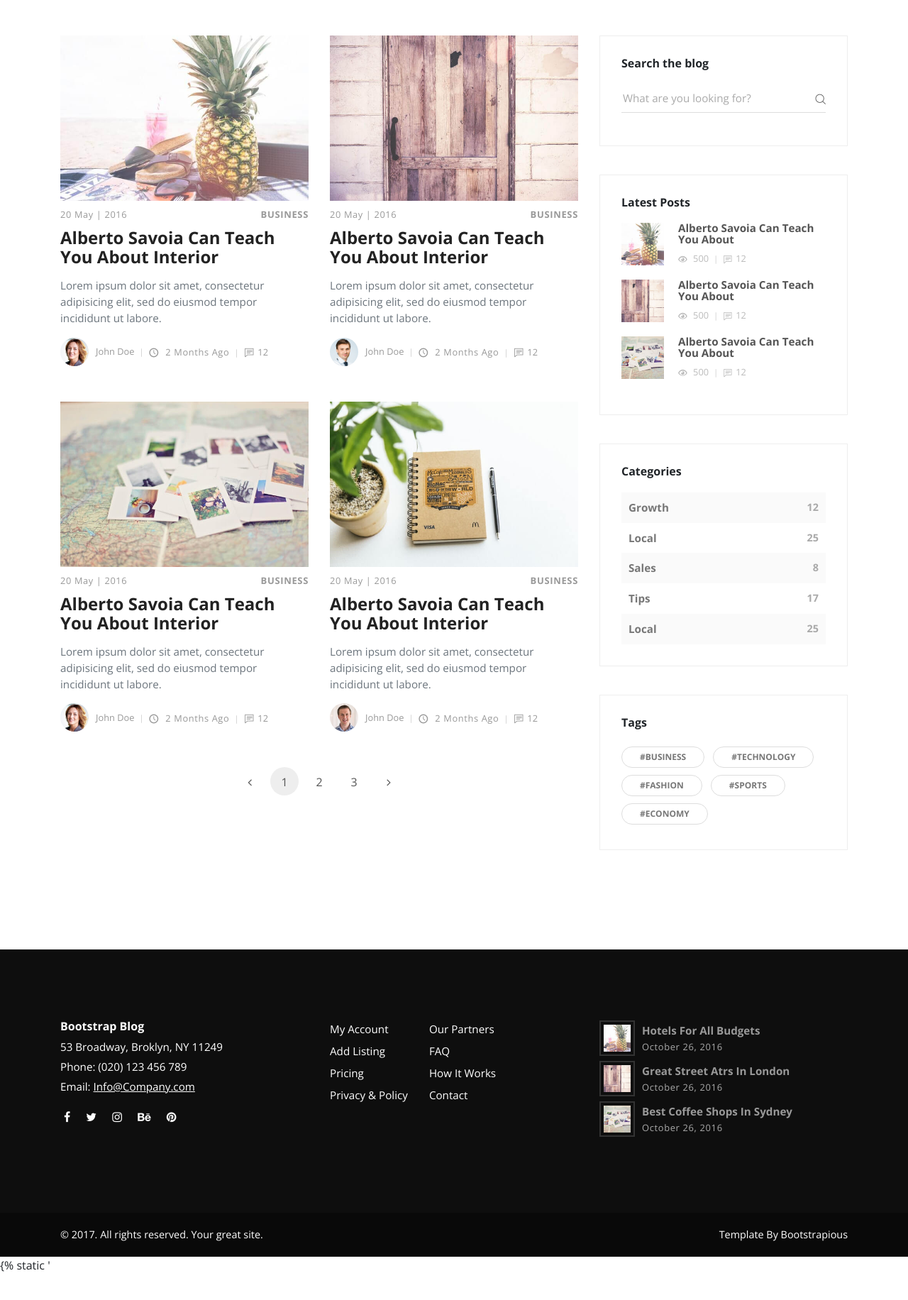
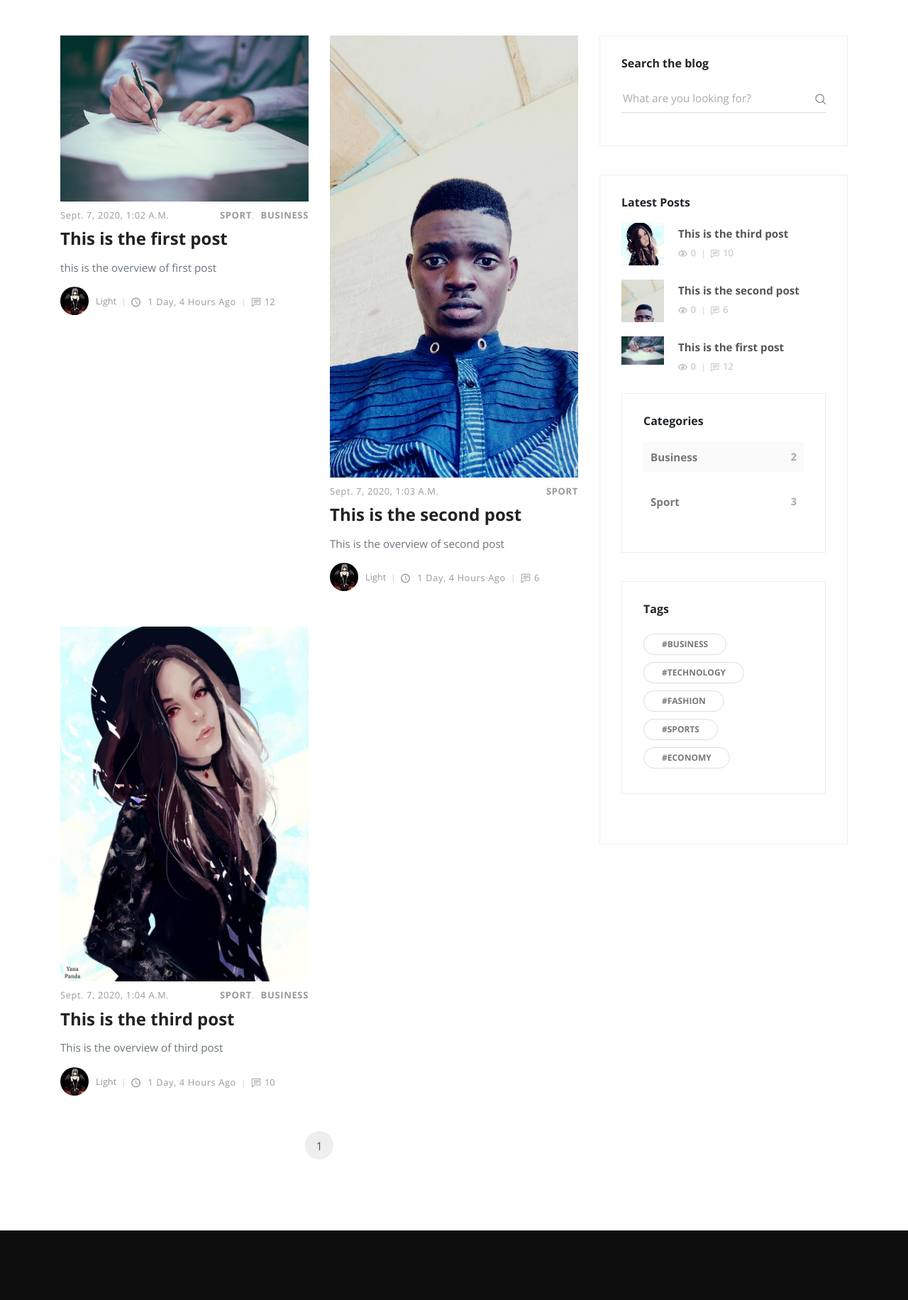
Before and after one commit to light-oj/blog, a Django app: page /blog/ in a window 1280 px wide. Shown: the part 81-1913 px from the top of the page at 71% size. Before the commit the page ends 1873 px from the top, so only its background shows below. Run offline with Django 3.2, Linux system fonts and the light colour scheme; data comes from the database, SQL or seed files in the repository; both versions use the stored data as it was after the commit; some libraries are stand-ins or nearby versions.

Commit message:
blog-list page now working

```diff
--- a/src/blog/urls.py
+++ b/src/blog/urls.py
@@ -1,16 +1,18 @@
 from django.conf import settings
 from django.contrib import admin
-from django.urls import path
+from django.urls import path, include
 from django.conf.urls.static import static
 
-from posts.views import index, blog, post
+from posts.views import index, blog, post, search
 
 
 urlpatterns = [
     path('admin/', admin.site.urls),
     path('', index),
-    path('blog/', blog),
-    path('post/', post),
+    path('blog/', blog, name='post-list'),
+    path('search/', search, name='search'),
+    path('post/<id>/', post, name='post-detail'),
+    path('tinymce/', include('tinymce.urls')),
 ]
 
 if settings.DEBUG:
--- a/src/posts/views.py
+++ b/src/posts/views.py
@@ -1,6 +1,31 @@
+from django.db.models import Count, Q
+from django.core.paginator import Paginator, EmptyPage, PageNotAnInteger
 from django.shortcuts import render
 from .models import Post
 from marketing.models import Signup
+
+
+def search(request):
+    queryset = Post.objects.all()
+    query = request.GET.get('q')
+    if query:
+        queryset = queryset.filter(
+            Q(title__icontains=query) |
+            Q(overview__icontains=query)
+        ).distinct()
+
+    context = {
+        'queryset': queryset,
+    }
+    return render(request, 'search_results.html', context)
+
+
+def get_category_count():
+    queryset = Post \
+    .objects \
+    .values('categories__title') \
+    .annotate(Count('categories__title'))
+    return queryset
 
 def index(request):
     queryset = Post.objects.filter(featured=True)
@@ -20,7 +45,26 @@
     return render(request, 'index.html', context)
 
 def blog(request):
-    return render(request, 'blog.html', {})
+    category_count = get_category_count()
+    post_list = Post.objects.all()
+    most_recent = Post.objects.order_by('-timestamp')[:3]
+    paginator = Paginator(post_list, 4)
+    page_request_var = 'page'
+    page = request.GET.get(page_request_var)
+    try:
+        paginated_queryset = paginator.page(page)
+    except PageNotAnInteger:
+        paginated_queryset = paginator.page(1)
+    except EmptyPage:
+        paginated_queryset = paginator.page(paginator.num_pages)
 
-def post(request):
+    context = {
+        'queryset': paginated_queryset,
+        'most_recent': most_recent,
+        'category_count': category_count,
+        'page_request_var': page_request_var,
+    }
+    return render(request, 'blog.html', context)
+
+def post(request, id):
     return render(request, 'post.html', {})
--- a/src/templates/blog.html
+++ b/src/templates/blog.html
@@ -11,86 +11,43 @@
           <div class="container">
             <div class="row">
               <!-- post -->
+              {% for post in queryset %}
               <div class="post col-xl-6">
-                <div class="post-thumbnail"><a href="post.html"><img src="{% static 'img/blog-post-1.jpeg' %}" alt="..." class="img-fluid"></a></div>
+                <div class="post-thumbnail"><a href="{{ post.get_absolute_url }}"><img src="{{ post.thumbnail.url }}" alt="..." class="img-fluid"></a></div>
                 <div class="post-details">
                   <div class="post-meta d-flex justify-content-between">
-                    <div class="date meta-last">20 May | 2016</div>
-                    <div class="category"><a href="#">Business</a></div>
-                  </div><a href="post.html">
-                    <h3 class="h4">Alberto Savoia Can Teach You About Interior</h3></a>
-                  <p class="text-muted">Lorem ipsum dolor sit amet, consectetur adipisicing elit, sed do eiusmod tempor incididunt ut labore.</p>
-                  <footer class="post-footer d-flex align-items-center"><a href="#" class="author d-flex align-items-center flex-wrap">
-                      <div class="avatar"><img src="{% static 'img/avatar-3.jpg' %}" alt="..." class="img-fluid"></div>
-                      <div class="title"><span>John Doe</span></div></a>
-                    <div class="date"><i class="icon-clock"></i> 2 months ago</div>
-                    <div class="comments meta-last"><i class="icon-comment"></i>12</div>
+                    <div class="date meta-last">{{ post.timestamp }}</div>
+                    <div class="category">
+                    {% for cat in post.categories.all %}
+                    <a href="#">{{ cat }}</a>
+                    {% endfor %}
+                    </div>
+                  </div><a href="{{ post.get_absolute_url }}">
+                    <h3 class="h4">{{ post.title }}</h3></a>
+                  <p class="text-muted">{{ post.overview }}</p>
+                  <footer class="post-footer d-flex align-items-center">
+                  <a href="#" class="author d-flex align-items-center flex-wrap">
+                      <div class="avatar">
+                      <img src="{{post.author.profile_picture.url }}" alt="..." class="img-fluid">
+                      </div>
+                      <div class="title"><span>{{ post.author.user.username }}</span></div></a>
+                    <div class="date"><i class="icon-clock"></i> {{ post.timestamp | timesince }} ago</div>
+                    <div class="comments meta-last"><i class="icon-comment"></i>{{ post.comment_count }}</div>
                   </footer>
                 </div>
               </div>
-              <!-- post             -->
-              <div class="post col-xl-6">
-                <div class="post-thumbnail"><a href="post.html"><img src="{% static 'img/blog-post-2.jpg' %}" alt="..." class="img-fluid"></a></div>
-                <div class="post-details">
-                  <div class="post-meta d-flex justify-content-between">
-                    <div class="date meta-last">20 May | 2016</div>
-                    <div class="category"><a href="#">Business</a></div>
-                  </div><a href="post.html">
-                    <h3 class="h4">Alberto Savoia Can Teach You About Interior</h3></a>
-                  <p class="text-muted">Lorem ipsum dolor sit amet, consectetur adipisicing elit, sed do eiusmod tempor incididunt ut labore.</p>
-                  <div class="post-footer d-flex align-items-center"><a href="#" class="author d-flex align-items-center flex-wrap">
-                      <div class="avatar"><img src="{% static 'img/avatar-2.jpg' %}" alt="..." class="img-fluid"></div>
-                      <div class="title"><span>John Doe</span></div></a>
-                    <div class="date"><i class="icon-clock"></i> 2 months ago</div>
-                    <div class="comments meta-last"><i class="icon-comment"></i>12</div>
-                  </div>
-                </div>
-              </div>
-              <!-- post             -->
-              <div class="post col-xl-6">
-                <div class="post-thumbnail"><a href="post.html"><img src="{% static 'img/blog-post-3.jpeg' %}" alt="..." class="img-fluid"></a></div>
-                <div class="post-details">
-                  <div class="post-meta d-flex justify-content-between">
-                    <div class="date meta-last">20 May | 2016</div>
-                    <div class="category"><a href="#">Business</a></div>
-                  </div><a href="post.html">
-                    <h3 class="h4">Alberto Savoia Can Teach You About Interior</h3></a>
-                  <p class="text-muted">Lorem ipsum dolor sit amet, consectetur adipisicing elit, sed do eiusmod tempor incididunt ut labore.</p>
-                  <div class="post-footer d-flex align-items-center"><a href="#" class="author d-flex align-items-center flex-wrap">
-                      <div class="avatar"><img src="{% static 'img/avatar-3.jpg' %}" alt="..." class="img-fluid"></div>
-                      <div class="title"><span>John Doe</span></div></a>
-                    <div class="date"><i class="icon-clock"></i> 2 months ago</div>
-                    <div class="comments meta-last"><i class="icon-comment"></i>12</div>
-                  </div>
-                </div>
-              </div>
-              <!-- post -->
-              <div class="post col-xl-6">
-                <div class="post-thumbnail"><a href="post.html"><img src="{% static 'img/blog-post-4.jpeg' %}" alt="..." class="img-fluid"></a></div>
-                <div class="post-details">
-                  <div class="post-meta d-flex justify-content-between">
-                    <div class="date meta-last">20 May | 2016</div>
-                    <div class="category"><a href="#">Business</a></div>
-                  </div><a href="post.html">
-                    <h3 class="h4">Alberto Savoia Can Teach You About Interior</h3></a>
-                  <p class="text-muted">Lorem ipsum dolor sit amet, consectetur adipisicing elit, sed do eiusmod tempor incididunt ut labore.</p>
-                  <div class="post-footer d-flex align-items-center"><a href="#" class="author d-flex align-items-center flex-wrap">
-                      <div class="avatar"><img src="{% static 'img/avatar-1.jpg' %}" alt="..." class="img-fluid"></div>
-                      <div class="title"><span>John Doe</span></div></a>
-                    <div class="date"><i class="icon-clock"></i> 2 months ago</div>
-                    <div class="comments meta-last"><i class="icon-comment"></i>12</div>
-                  </div>
-                </div>
-              </div>
+            {% endfor %}
             </div>
             <!-- Pagination -->
             <nav aria-label="Page navigation example">
               <ul class="pagination pagination-template d-flex justify-content-center">
-                <li class="page-item"><a href="#" class="page-link"> <i class="fa fa-angle-left"></i></a></li>
-                <li class="page-item"><a href="#" class="page-link active">1</a></li>
-                <li class="page-item"><a href="#" class="page-link">2</a></li>
-                <li class="page-item"><a href="#" class="page-link">3</a></li>
-                <li class="page-item"><a href="#" class="page-link"> <i class="fa fa-angle-right"></i></a></li>
+              {% if queryset.has_previous %}
+                <li class="page-item"><a href="?{{ page_request_var }}={{ queryset.previous_page_number }}" class="page-link"> <i class="fa fa-angle-left"></i></a></li>
+              {% endif %}
+                <li class="page-item"><a href="?{{ page_request_var }}={{ queryset.number }}" class="page-link active">{{ queryset.number }}</a></li>
+                {% if queryset.has_next %}
+                <li class="page-item"><a href="?{{ page_request_var }}={{ queryset.next_page_number }}" class="page-link"> <i class="fa fa-angle-right"></i></a></li>
+                {% endif %}
               </ul>
             </nav>
           </div>
@@ -101,9 +58,9 @@
             <header>
               <h3 class="h6">Search the blog</h3>
             </header>
-            <form action="#" class="search-form">
+            <form action="{% url 'search' %}" class="search-form">
               <div class="form-group">
-                <input type="search" placeholder="What are you looking for?">
+                <input type="text" name="q" placeholder="What are you looking for?">
                 <button type="submit" class="submit"><i class="icon-search"></i></button>
               </div>
             </form>
@@ -114,44 +71,28 @@
               <h3 class="h6">Latest Posts</h3>
             </header>
             <div class="blog-posts"><a href="#">
+            {% for post in most_recent %}
+              <a href="{{ post.get_absolute_url }}">
                 <div class="item d-flex align-items-center">
-                  <div class="image"><img src="{% static 'img/small-thumbnail-1.jpg' %}" alt="..." class="img-fluid"></div>
-                  <div class="title"><strong>Alberto Savoia Can Teach You About</strong>
+                  <div class="image"><img src="{{ post.thumbnail.url }}" alt="..." class="img-fluid"></div>
+                  <div class="title"><strong>{{ post.title }}</strong>
                     <div class="d-flex align-items-center">
-                      <div class="views"><i class="icon-eye"></i> 500</div>
-                      <div class="comments"><i class="icon-comment"></i>12</div>
+                      <div class="views"><i class="icon-eye"></i>{{ post.view_count }}</div>
+                      <div class="comments"><i class="icon-comment"></i>{{ post.comment_count }}</div>
                     </div>
                   </div>
-                </div></a><a href="#">
-                <div class="item d-flex align-items-center">
-                  <div class="image"><img src="{% static 'img/small-thumbnail-2.jpg' %}" alt="..." class="img-fluid"></div>
-                  <div class="title"><strong>Alberto Savoia Can Teach You About</strong>
-                    <div class="d-flex align-items-center">
-                      <div class="views"><i class="icon-eye"></i> 500</div>
-                      <div class="comments"><i class="icon-comment"></i>12</div>
-                    </div>
-                  </div>
-                </div></a><a href="#">
-                <div class="item d-flex align-items-center">
-                  <div class="image"><img src="{% static 'img/small-thumbnail-3.jpg' %}" alt="..." class="img-fluid"></div>
-                  <div class="title"><strong>Alberto Savoia Can Teach You About</strong>
-                    <div class="d-flex align-items-center">
-                      <div class="views"><i class="icon-eye"></i> 500</div>
-                      <div class="comments"><i class="icon-comment"></i>12</div>
-                    </div>
-                  </div>
-                </div></a></div>
+                </div>
+              </a>
+            {% endfor %}
           </div>
           <!-- Widget [Categories Widget]-->
           <div class="widget categories">
             <header>
               <h3 class="h6">Categories</h3>
             </header>
-            <div class="item d-flex justify-content-between"><a href="#">Growth</a><span>12</span></div>
-            <div class="item d-flex justify-content-between"><a href="#">Local</a><span>25</span></div>
-            <div class="item d-flex justify-content-between"><a href="#">Sales</a><span>8</span></div>
-            <div class="item d-flex justify-content-between"><a href="#">Tips</a><span>17</span></div>
-            <div class="item d-flex justify-content-between"><a href="#">Local</a><span>25</span></div>
+            {% for cat in category_count %}
+            <div class="item d-flex justify-content-between"><a href="#">{{ cat.categories__title }}</a><span>{{ cat.categories__title__count }}</span></div>
+            {% endfor %}
           </div>
           <!-- Widget [Tags Cloud Widget]-->
           <div class="widget tags">
```
Also changed, not shown: src/blog/settings.py (+34 -0 lines), src/posts/forms.py (added, +20 -0 lines), src/posts/models.py (+8 -0 lines), src/templates/search_results.html (added, +13 -0 lines), src/db.sqlite3, src/posts/migrations/0002_post_view_count.py (added).
